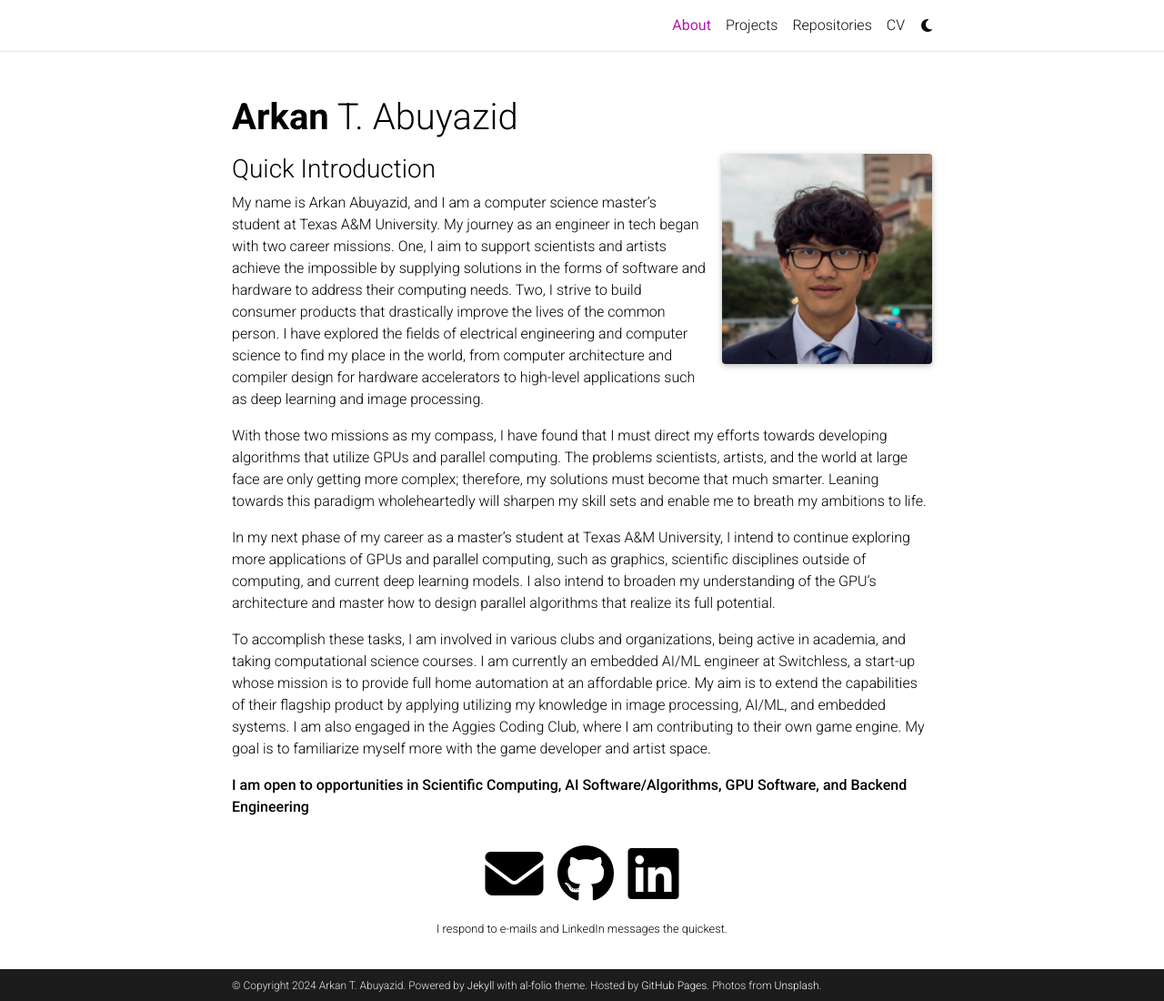
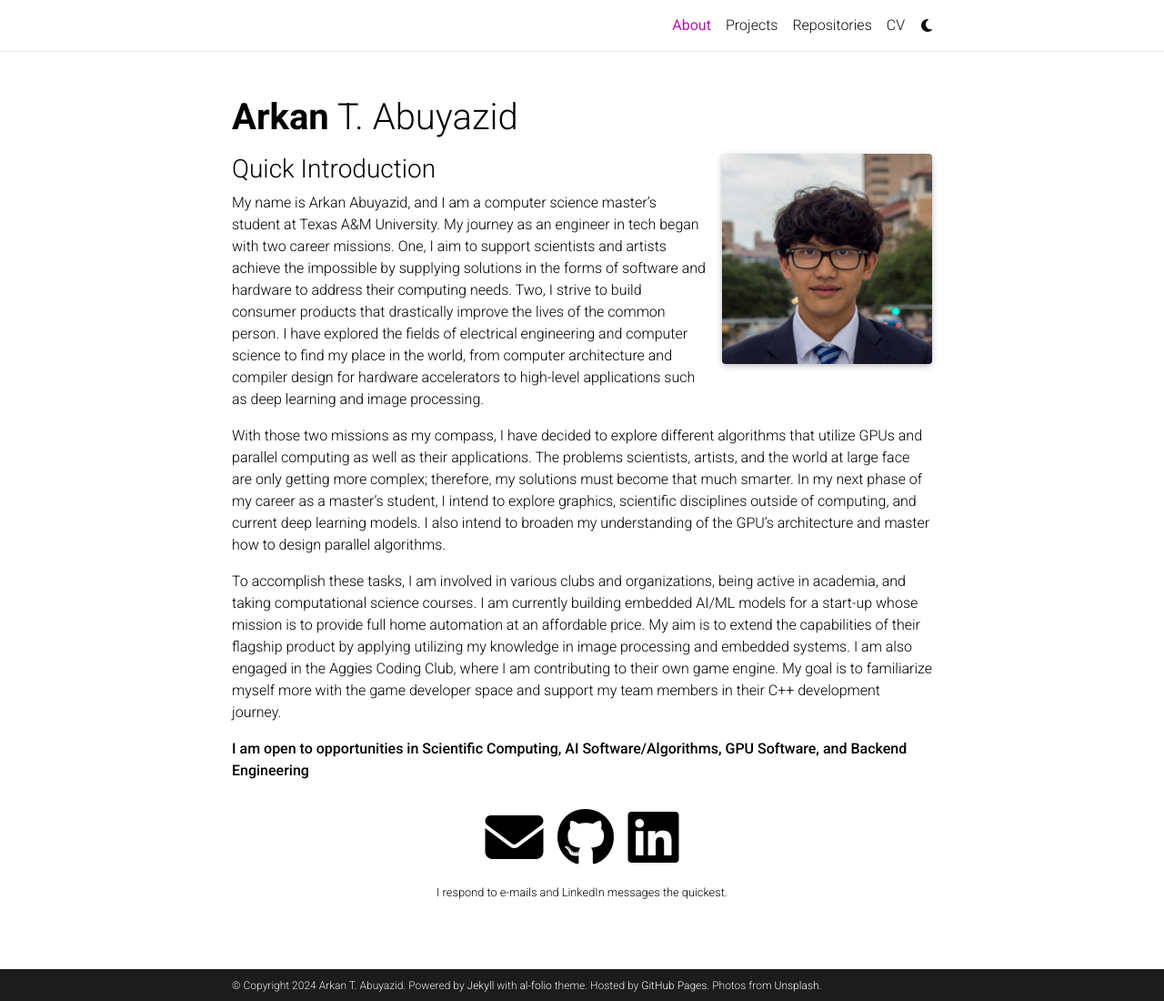
Before and after one commit to aabuyazid/aabuyazid.github.io, a Jekyll site: the page built from _pages/about.md, in a window 1280 px wide and 1100 px high. Shown: the whole window at 91% size. Built offline with Jekyll 4.4.1, drawn with Linux system fonts in a browser that asks for light colours; full-size pictures stand in for the smaller copies a plugin makes; comment, search, counter and statistics services are not loaded; a style sheet for code colours, icons or effects is not loaded.

Commit message:
Updated About page

```diff
--- a/_pages/about.md
+++ b/_pages/about.md
@@ -59,12 +59,6 @@ human-perceived quality, and linked graphics APIs like Vulkan to my custom 3D
 game engine.
 --->
 
-With those two missions as my compass, I have found that I must direct my
-efforts towards developing algorithms that utilize GPUs and parallel computing.
-The problems scientists, artists, and the world at large face are only
-getting more complex; therefore, my solutions must become that much smarter.
-Leaning towards this paradigm wholeheartedly will sharpen my skill sets and
-enable me to breath my ambitions to life.
 
 <!---
 In my next phase of my career as a master's student at Texas A&M University,
@@ -74,20 +68,24 @@ I also intend to broaden my understanding of the GPU's architecture and master
 how to design parallel algorithms that realize its full potential.
 --->
 
-In my next phase of my career as a master's student at Texas A&M University,
-I intend to continue exploring more applications of GPUs and parallel computing,
-such as graphics, scientific disciplines outside of computing, and current deep
+With those two missions as my compass, I have decided to explore different
+algorithms that utilize GPUs and parallel computing as well as their applications.
+The problems scientists, artists, and the world at large face are only
+getting more complex; therefore, my solutions must become that much smarter.
+In my next phase of my career as a master's student,
+I intend to explore graphics, scientific disciplines outside of computing, and current deep
 learning models. I also intend to broaden my understanding of the GPU's architecture
-and master how to design parallel algorithms that realize its full potential.
+and master how to design parallel algorithms.
 
 To accomplish these tasks, I am involved in various clubs and organizations,
 being active in academia, and taking computational science courses.
-I am currently an embedded AI/ML engineer at Switchless, a start-up whose mission
+I am currently building embedded AI/ML models for a start-up whose mission
 is to provide full home automation at an affordable price. My aim is to
 extend the capabilities of their flagship product by applying utilizing my
-knowledge in image processing, AI/ML, and embedded systems. I am also engaged in
+knowledge in image processing and embedded systems. I am also engaged in
 the Aggies Coding Club, where I am contributing to their own game engine. My goal is
-to familiarize myself more with the game developer and artist space.
+to familiarize myself more with the game developer space and support my team
+members in their C++ development journey.
 
 **I am open to opportunities in Scientific Computing, AI Software/Algorithms, GPU Software, and Backend Engineering**
 <!---
```
